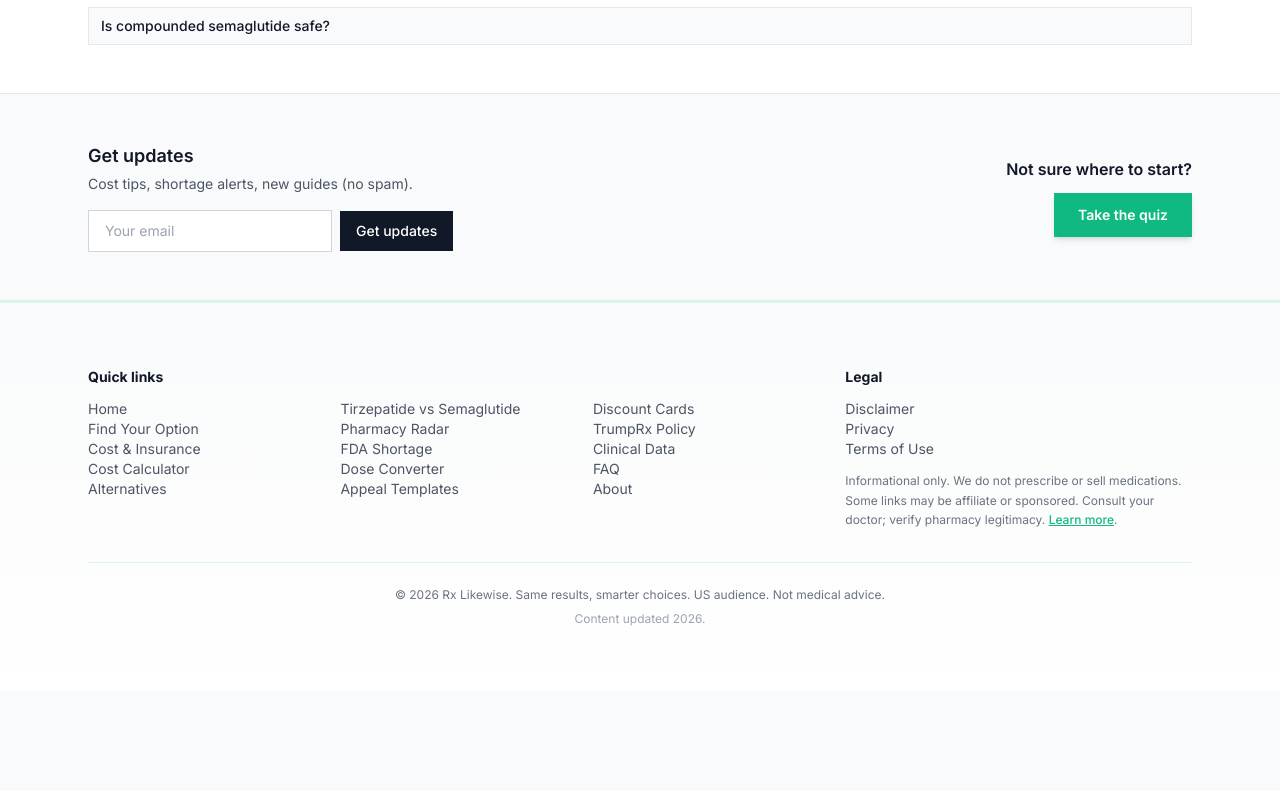
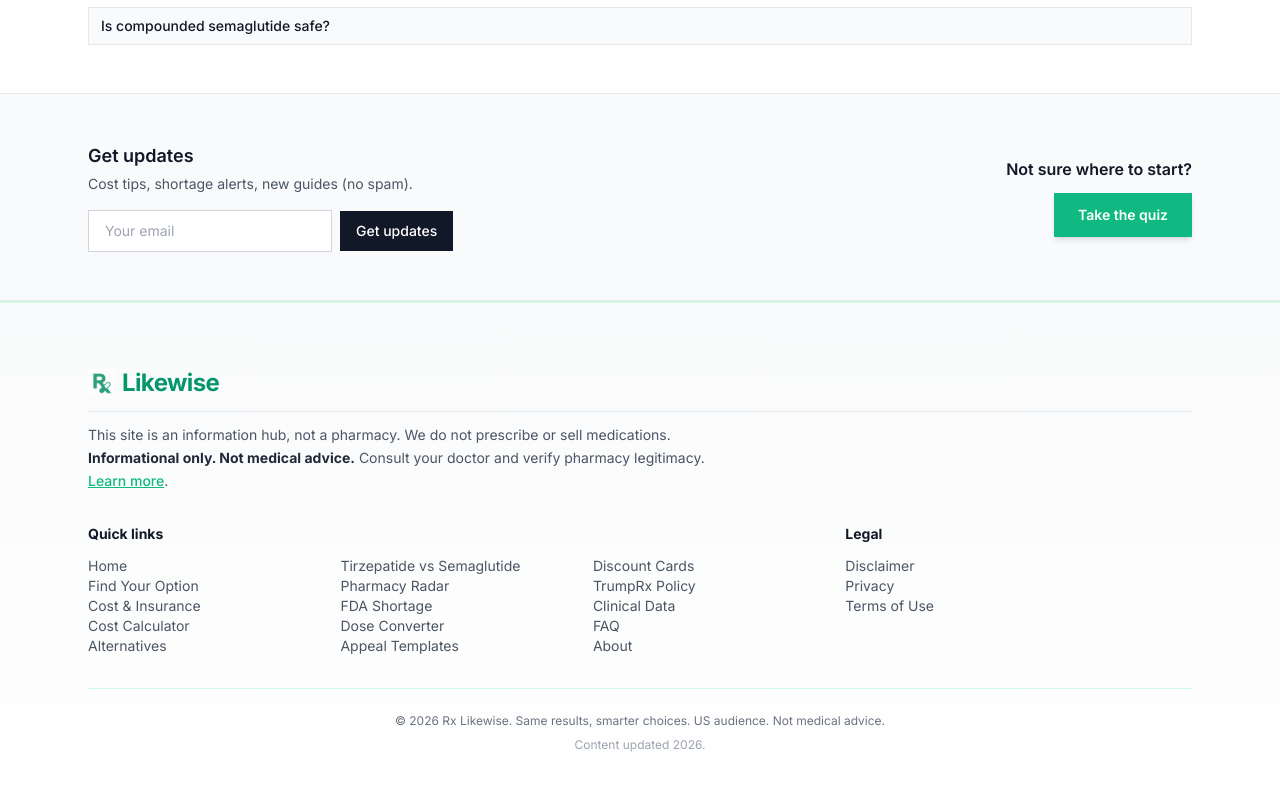
Before and after one commit to LoganOYoung/GLP-1, a Next.js app: page / in a window 1280 px wide. Shown: the part 3867-4658 px from the top of the page. Before the commit the page ends 4558 px from the top, so only its background shows below. Built offline with nearby package versions, Linux system fonts and the light colour scheme; no server answers; the database is empty.

Commit message:
fix: 移除 Footer Legal 栏下重复说明文字
Co-authored-by: Cursor <cursoragent@cursor.com>

```diff
--- a/components/Footer.tsx
+++ b/components/Footer.tsx
@@ -1,3 +1,4 @@
+import Image from 'next/image';
 import Link from 'next/link';
 
 const SITE_URL = 'https://www.rxlikewise.com';
@@ -63,6 +64,39 @@ export default function Footer() {
       />
       <footer className="border-t-2 border-primary-100 bg-gradient-to-b from-gray-50 to-white">
         <div className="container-page section-pad">
+          {/* Logo + 声明（与 header 一致：图标 + Likewise） */}
+          <div className="mb-8">
+            <Link
+              href="/"
+              className="inline-flex items-center gap-1.5 text-primary-600 hover:text-primary-700 focus-visible:outline focus-visible:ring-2 focus-visible:ring-primary-500 focus-visible:ring-offset-2"
+              aria-label="Rx Likewise – Home"
+            >
+              <span className="flex h-6 w-6 shrink-0 items-center justify-center overflow-hidden rounded bg-white sm:h-7 sm:w-7">
+                <Image
+                  src="/images/logos/favicon.png"
+                  alt=""
+                  width={28}
+                  height={28}
+                  className="h-6 w-6 object-contain sm:h-7 sm:w-7"
+                />
+              </span>
+              <span className="text-xl font-bold tracking-tight sm:text-2xl">Likewise</span>
+            </Link>
+            <hr className="mt-2 border-gray-200" aria-hidden />
+            <p className="mt-3 max-w-2xl text-sm leading-relaxed text-gray-600">
+              This site is an information hub, not a pharmacy. We do not prescribe or sell medications.{' '}
+              <strong className="text-gray-800">Informational only. Not medical advice.</strong>{' '}
+              Consult your doctor and verify pharmacy legitimacy.{' '}
+              <Link
+                href="/about"
+                className="font-medium text-primary-500 underline hover:no-underline whitespace-nowrap"
+              >
+                Learn more
+              </Link>
+              .
+            </p>
+          </div>
+
           {/* Quick links：平铺，多列流动 */}
           <div className="grid gap-8 sm:grid-cols-2 lg:grid-cols-3">
             <div className="sm:col-span-2">
@@ -88,14 +122,6 @@ export default function Footer() {
                   </li>
                 ))}
               </ul>
-              <p className="mt-3 text-xs leading-relaxed text-gray-500">
-                Informational only. We do not prescribe or sell medications. Some links may be affiliate or sponsored.
-                Consult your doctor; verify pharmacy legitimacy.{' '}
-                <Link href="/about" className="font-medium text-primary-500 underline hover:no-underline">
-                  Learn more
-                </Link>
-                .
-              </p>
             </div>
           </div>
 
```
